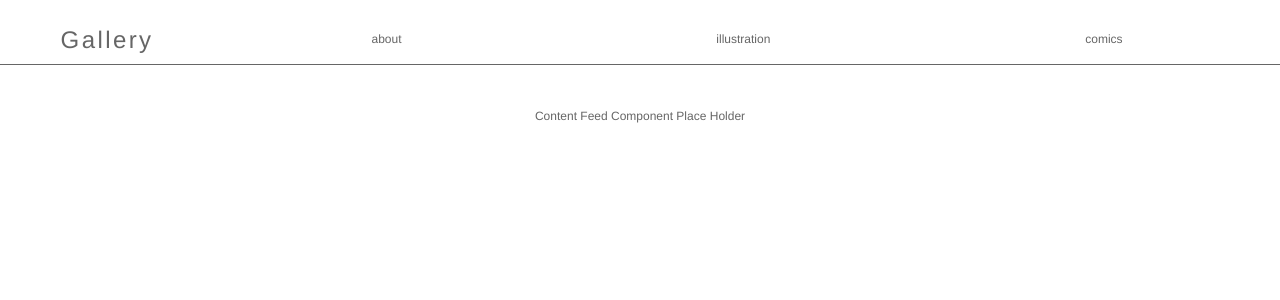
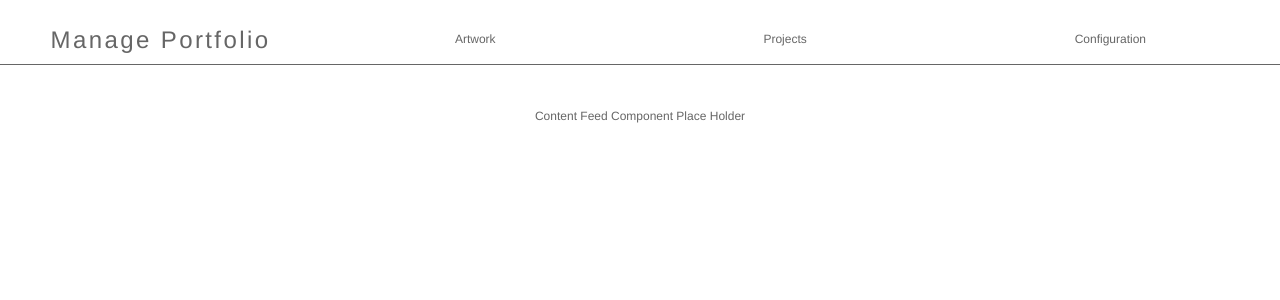
Before and after one commit to MichelLosier/illustration-gallery, a React (Create React App) app: page / in a window 1280 px wide. Shown: the top 300 px of the page. Built offline with nearby package versions, Linux system fonts and the light colour scheme.

Commit message:
Removed portfolio app and refactored views and routing to be CMS specific

```diff
--- a/src/components/main.component.js
+++ b/src/components/main.component.js
@@ -2,7 +2,7 @@ import React from 'react';
 import { Route, Link } from 'react-router-dom'
 
 import NavBar from './nav-bar.component'
-import Manage from './manage/manage.component';
+import ArtworkManage from './views/artwork-manage.component';
 
 // import '../main.css';
 
@@ -26,7 +26,7 @@ class Main extends React.Component {
                 <div className="main-header layout-container">
                     <div className="header">
                         <Link to={`/`}>
-                            <h1>Gallery</h1>
+                            <h1>Manage Portfolio</h1>
                         </Link>
                     </div>
                     <NavBar/>
@@ -37,20 +37,8 @@ class Main extends React.Component {
                         render={(props) => this.feed(props)}
                     />
                     <Route
-                        path="/about"
-                        render={null}
-                    />
-                    <Route
-                        path="/projects/:category"
-                        render={null}
-                    />
-                    <Route
-                        path="/projects/detail/:id"
-                        render={null}
-                    />
-                    <Route
-                        path="/manage"
-                        component={Manage}
+                        path="/artwork/"
+                        component={ArtworkManage}
                     />
                 </div>
                 <div className="main-footer layout-container">
--- a/src/components/nav-bar.component.js
+++ b/src/components/nav-bar.component.js
@@ -14,20 +14,20 @@ class NavBar extends React.Component {
                     <li>
                         <Link
                             className="button hover-border"
-                            to={`/about`}
-                        >about</Link>
+                            to={`/artwork`}
+                        >Artwork</Link>
                     </li>
                     <li>
                         <Link
                             className="button hover-border"
-                            to={`/projects/illustration`}
-                        >illustration</Link>
+                            to={`/projects`}
+                        >Projects</Link>
                     </li>
                     <li>
                         <Link
                             className="button hover-border"
-                            to={`/projects/comics`}
-                        >comics</Link>
+                            to={`/config`}
+                        >Configuration</Link>
                     </li>
                 </ul>
             </div>
--- a/src/components/manage/manage.component.js
+++ b/src/components/views/artwork-manage.component.js
@@ -3,7 +3,7 @@ import React from 'react';
 import {Route, Link} from 'react-router-dom'
 import ArtworkForm from '../forms/artwork-form.component';
 
-class Manage extends React.Component {
+class ArtworkManage extends React.Component {
     constructor(){
         super();
         this.state = {}
@@ -12,16 +12,13 @@ class Manage extends React.Component {
     render(){
         return(
             <div className="width-12">
-                <h2>Management</h2>
+                <h2>Manage Artwork</h2>
                 <div className="layout-container">
-                    <Route
-                        exact path="/manage/"
-                        component={ArtworkForm}
-                    />
+                    <ArtworkForm/>
                 </div>
             </div>
         )
     }
 }
 
-export default Manage;
+export default ArtworkManage;
```
